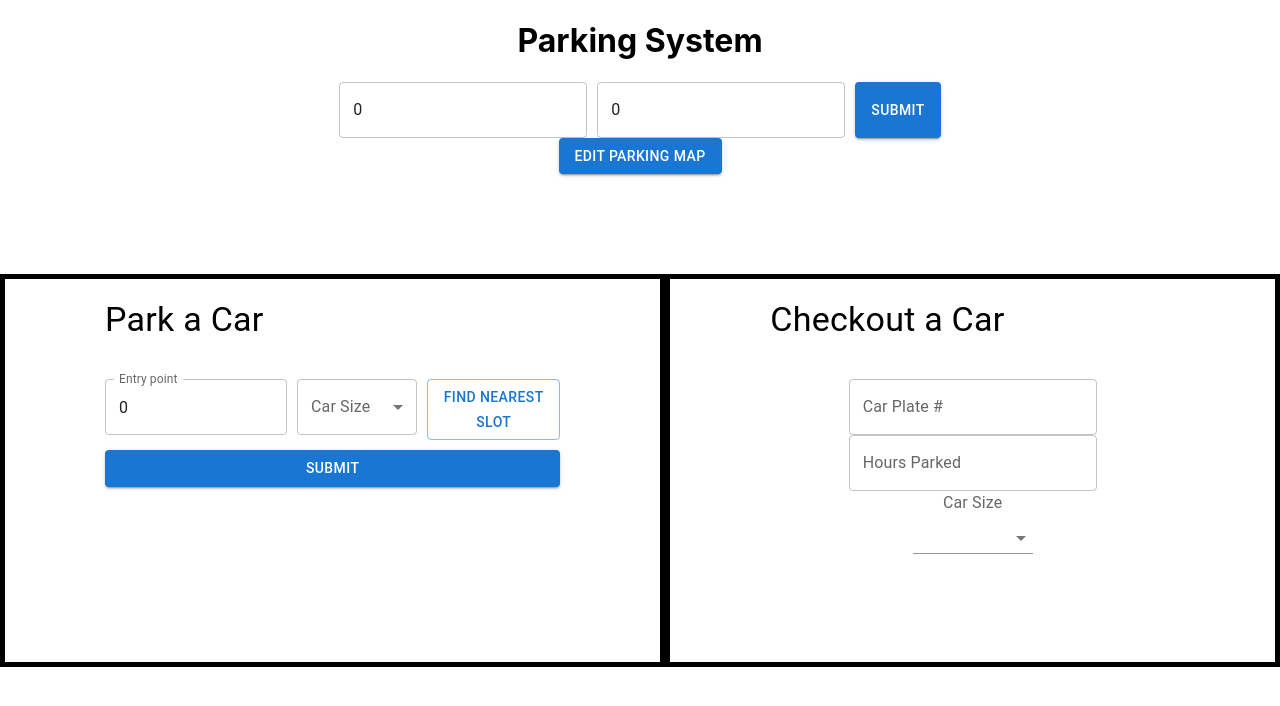
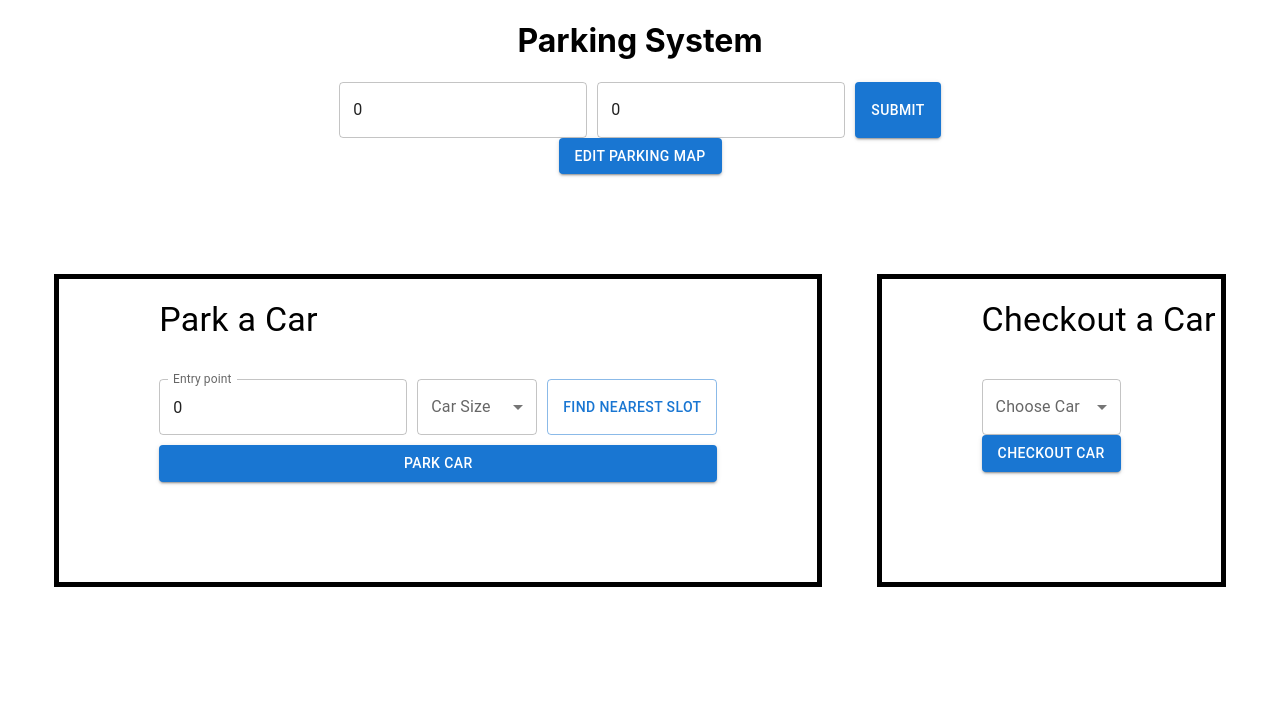
Before and after one commit to jrpt1017/parking-system, a React (Create React App) app: page / in a window 1280 px wide. Both pictures are taken after a click on the button "CREATE PARKING MAP". Shown: the top 706 px of the page. Built offline with nearby package versions, Linux system fonts and the light colour scheme.

Commit message:
Modified checkoutcar component

```diff
--- a/src/App.tsx
+++ b/src/App.tsx
@@ -12,8 +12,14 @@ interface IParkingSlot {
 
 interface IInput {
   plateNumber: string,
-  carSize: string,
+  carSize: CarSize | undefined,
   entryPoint: number,
+}
+
+interface IOutput {
+  plateNumber: string,
+  carSize: CarSize | undefined,
+  hours: number,
 }
 
 interface IParking extends IParkingSlot {
@@ -36,8 +42,15 @@ const App = () => {
   // Input states
   const [input, setInput] = React.useState<IInput>({
     plateNumber: '',
-    carSize: '',
+    carSize: undefined,
     entryPoint: 0,
+  });
+
+  // Output
+  const [output, setOutput] = React.useState<IOutput>({
+    plateNumber: '',
+    carSize: undefined,
+    hours: 0,
   });
 
   const handleSetEntryPoint = (e: React.ChangeEvent<HTMLInputElement | HTMLTextAreaElement>) => {
@@ -59,7 +72,6 @@ const App = () => {
   const ParkingSlot: React.FC<IParking> = (props: IParking) => {
     const { entryPoint, slot, plateNumber, parkingId, size, isOccupied } = props;
     const boxClass = `Parking-Slot-Box ${isOccupied ? 'Occupied' : ''}`
-    console.log(parkingId, isOccupied);
     return (
       <Box className={boxClass}>
         <div style={{ marginBottom: '35px' }}>
@@ -159,7 +171,7 @@ const App = () => {
     setParking([...newParking])
     setInput({
       plateNumber: '',
-      carSize: '',
+      carSize: undefined,
       entryPoint: 0,
     });
   };
@@ -217,28 +229,74 @@ const App = () => {
             </>
           ) : ''}
 
-          <Button variant="contained" onClick={() => { return handleParkACar(); }}>Submit</Button>
+          <Button variant="contained" onClick={() => { return handleParkACar(); }}>Park Car</Button>
         </Box>
       </Box>
     )
   };
 
+  const setOutputValues = (e: SelectChangeEvent<IOutput>) => {
+    const findCar = parking.find((item) => {
+      return item.plateNumber === e.target.value;
+    });
+    const newOutput = {
+      ...output,
+      plateNumber: findCar?.plateNumber,
+    } as IOutput;
+    setOutput(newOutput);
+  };
+
+  const handleSetHours = (e: React.ChangeEvent<HTMLInputElement | HTMLTextAreaElement>) => {
+    const inputtedHours = Math.ceil(Number(e.target.value))
+    const newOutput = {
+      ...output,
+      hours: inputtedHours,
+    } as IOutput;
+    setOutput(newOutput);
+  }
+
+  React.useEffect(() => {
+    console.log(output);
+  }, [output])
+
   const CheckOutCar = () => {
+    const parkedCars = parking.filter((item) => {
+      return item.isOccupied === true;
+    });
     return (
       <Box className='Car-Input-Output'>
         <Typography className="InputOutputLabels" variant="h4">Checkout a Car</Typography>
-        <TextField id="outlined-basic" label="Car Plate #" variant="outlined" />
-        <TextField id="outlined-basic" label="Hours Parked" variant="outlined" />
-        <InputLabel id="demo-simple-select-standard-label">Car Size</InputLabel>
-        <FormControl variant="standard" sx={{ m: 1, minWidth: 120 }}>
-          <Select
-            label="Size"
-          >
-            <MenuItem value="SP">SP</MenuItem>
-            <MenuItem value="MP">MP</MenuItem>
-            <MenuItem value="LP">LP</MenuItem>
-          </Select>
-        </FormControl>
+        <Box display="flex" gap="10px" sx={{ minWidth: 120 }}>
+          <FormControl fullWidth>
+            <InputLabel>Choose Car</InputLabel>
+            <Select
+              value={input.carSize}
+              onChange={(e) => { return setOutputValues(e as unknown as SelectChangeEvent<IOutput>) }}
+              label="car"
+            >
+              {
+                parkedCars.map((item) => {
+                  return (
+                    <MenuItem value={item.plateNumber}>{item.plateNumber}</MenuItem>
+                  );
+                })
+              }
+            </Select>
+          </FormControl>
+        </Box>
+        <Box display="flex" flexDirection="column" gap="15px">
+          {output.plateNumber !== '' ? (
+            <>
+              <Typography textAlign="start">Car plate #: {output.plateNumber}</Typography>
+              <TextField
+                placeholder="Enter # of hours parked"
+                onChange={(e) => { return handleSetHours(e) }}
+                value={output.hours}
+              />
+            </>
+          ) : ''}
+          <Button variant="contained" onClick={() => { return handleParkACar(); }}>Checkout Car</Button>
+        </Box>
       </Box>
     )
   };
```
